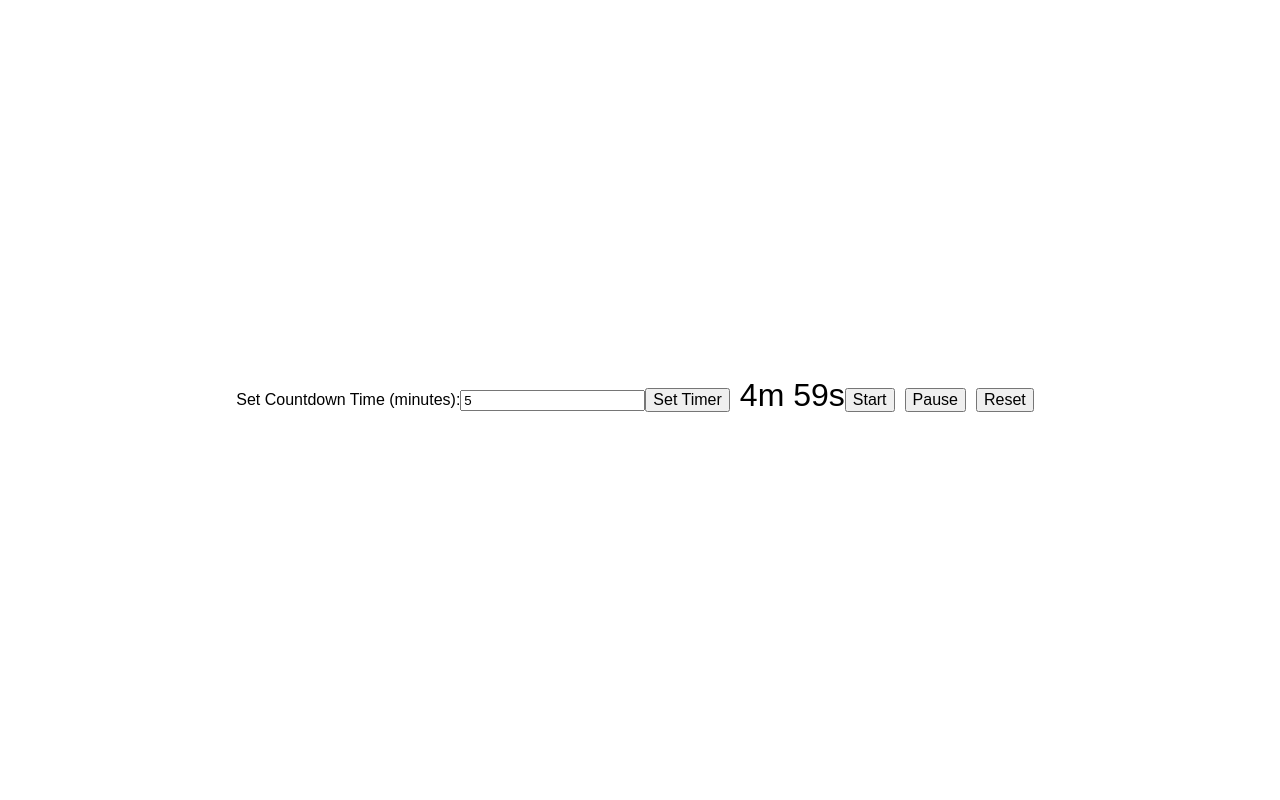
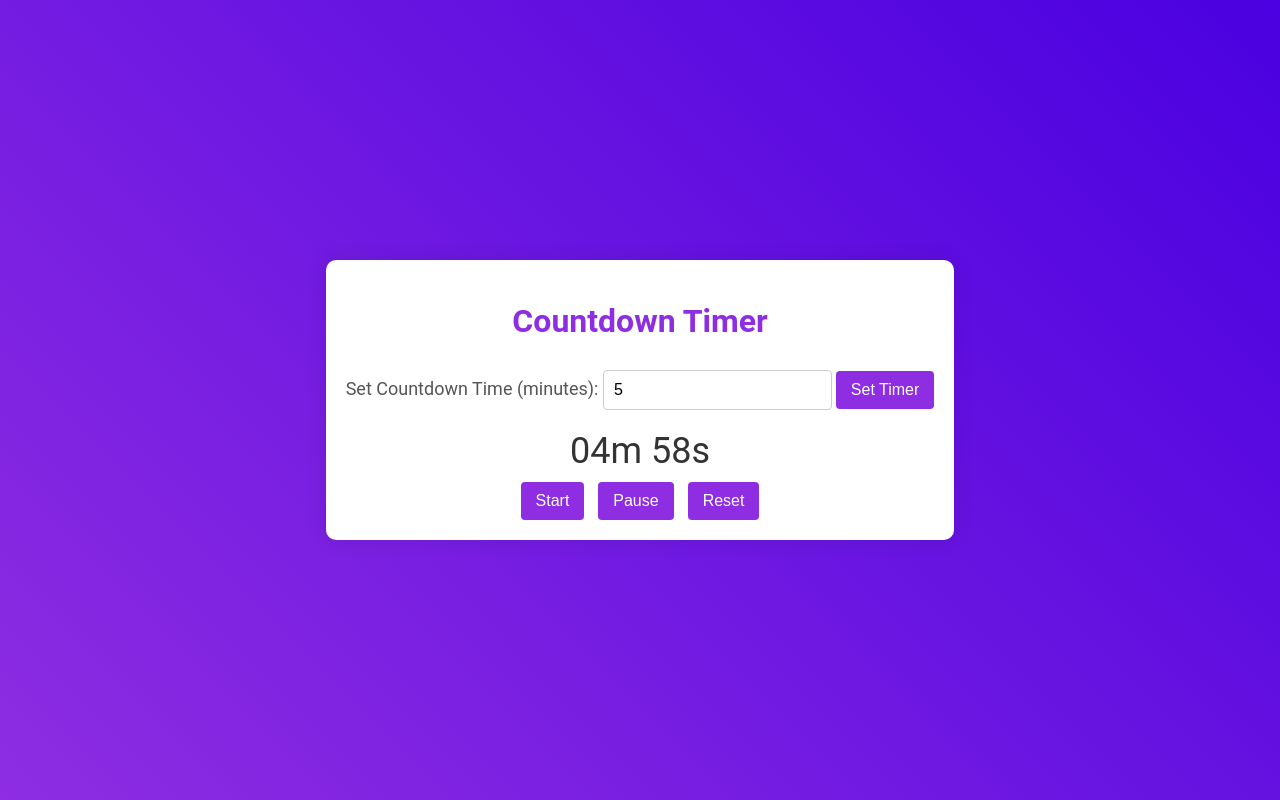
Before and after one commit to Gunjesh991/Timer, a plain HTML site: page index.html in a window 1280 px wide. Both pictures are taken after a click on the button "Set Timer". Drawn offline with Linux system fonts and the light colour scheme.

Commit message:
ui update

```diff
--- a/index.html
+++ b/index.html
@@ -7,14 +7,23 @@
     <title>Countdown Timer</title>
   </head>
   <body>
+    <div class="container">
+      <h1>Countdown Timer</h1>
+
+      <div class="input-container">
         <label for="duration">Set Countdown Time (minutes): </label>
         <input type="number" id="duration" min="1" step="1" value="5" />
         <button onclick="setTimer()">Set Timer</button>
+      </div>
 
-    <div id="countdown"></div>
+      <div id="countdown" class="countdown"></div>
+
+      <div class="button-container">
         <button onclick="startTimer()">Start</button>
         <button onclick="pauseTimer()">Pause</button>
         <button onclick="resetTimer()">Reset</button>
+      </div>
+    </div>
 
     <script src="script.js"></script>
   </body>
--- a/script.js
+++ b/script.js
@@ -1,33 +1,40 @@
 var timer;
 var timeLeft;
 var isTimerRunning = false;
+var minutesDisplay;
+var secondsDisplay;
 
 function setTimer() {
   var inputDuration = document.getElementById("duration").value;
+
   if (inputDuration && !isTimerRunning) {
-    timeLeft = inputDuration * 60;
     isTimerRunning = true;
 
-    var minutesDisplay = Math.floor(timeLeft / 60);
-    var secondsDisplay = timeLeft % 60;
-
-    document.getElementById("countdown").innerHTML = minutesDisplay + "m " + secondsDisplay + "s ";
+    timeLeft = inputDuration * 60;
+    updateDisplay();
 
     timer = setInterval(function () {
-      var minutesDisplay = Math.floor(timeLeft / 60);
-      var secondsDisplay = timeLeft % 60;
-
-      document.getElementById("countdown").innerHTML = minutesDisplay + "m " + secondsDisplay + "s ";
-
       if (timeLeft <= 0) {
         clearInterval(timer);
         document.getElementById("countdown").innerHTML = "EXPIRED";
         isTimerRunning = false;
+      } else {
+        timeLeft--;
+        updateDisplay();
       }
-
-      timeLeft--;
     }, 1000);
   }
+}
+
+function updateDisplay() {
+  minutesDisplay = Math.floor(timeLeft / 60);
+  secondsDisplay = timeLeft % 60;
+
+  document.getElementById("countdown").innerHTML = padWithZero(minutesDisplay) + "m " + padWithZero(secondsDisplay) + "s ";
+}
+
+function padWithZero(value) {
+  return value < 10 ? "0" + value : value;
 }
 
 function startTimer() {
--- a/styles.css
+++ b/styles.css
@@ -1,18 +1,63 @@
 body {
-  font-family: Arial, sans-serif;
+  font-family: "Roboto", sans-serif;
   display: flex;
   align-items: center;
   justify-content: center;
   height: 100vh;
   margin: 0;
+  background: linear-gradient(45deg, #8e2de2, #4a00e0);
 }
 
-#countdown {
-  font-size: 2em;
-  margin-bottom: 10px;
+.container {
+  text-align: center;
+  background-color: #fff;
+  border-radius: 10px;
+  padding: 20px;
+  box-shadow: 0 0 20px rgba(0, 0, 0, 0.1);
+}
+
+h1 {
+  color: #8e2de2;
+}
+
+.input-container {
+  margin-bottom: 20px;
+}
+
+label {
+  font-size: 18px;
+  color: #555;
+}
+
+input {
+  padding: 10px;
+  font-size: 16px;
+  border: 1px solid #ccc;
+  border-radius: 4px;
 }
 
 button {
-  font-size: 1em;
+  padding: 10px 15px;
+  font-size: 16px;
+  margin-top: 10px;
+  cursor: pointer;
+  background-color: #8e2de2;
+  color: #fff;
+  border: none;
+  border-radius: 4px;
+  transition: background-color 0.3s ease;
+}
+
+button:hover {
+  background-color: #6c13b9;
+}
+
+.countdown {
+  font-size: 36px;
+  color: #333;
+  margin-top: 20px;
+}
+
+.button-container button:not(:last-child) {
   margin-right: 10px;
 }
```
Lines whose indentation alone changed are shown as unchanged.
